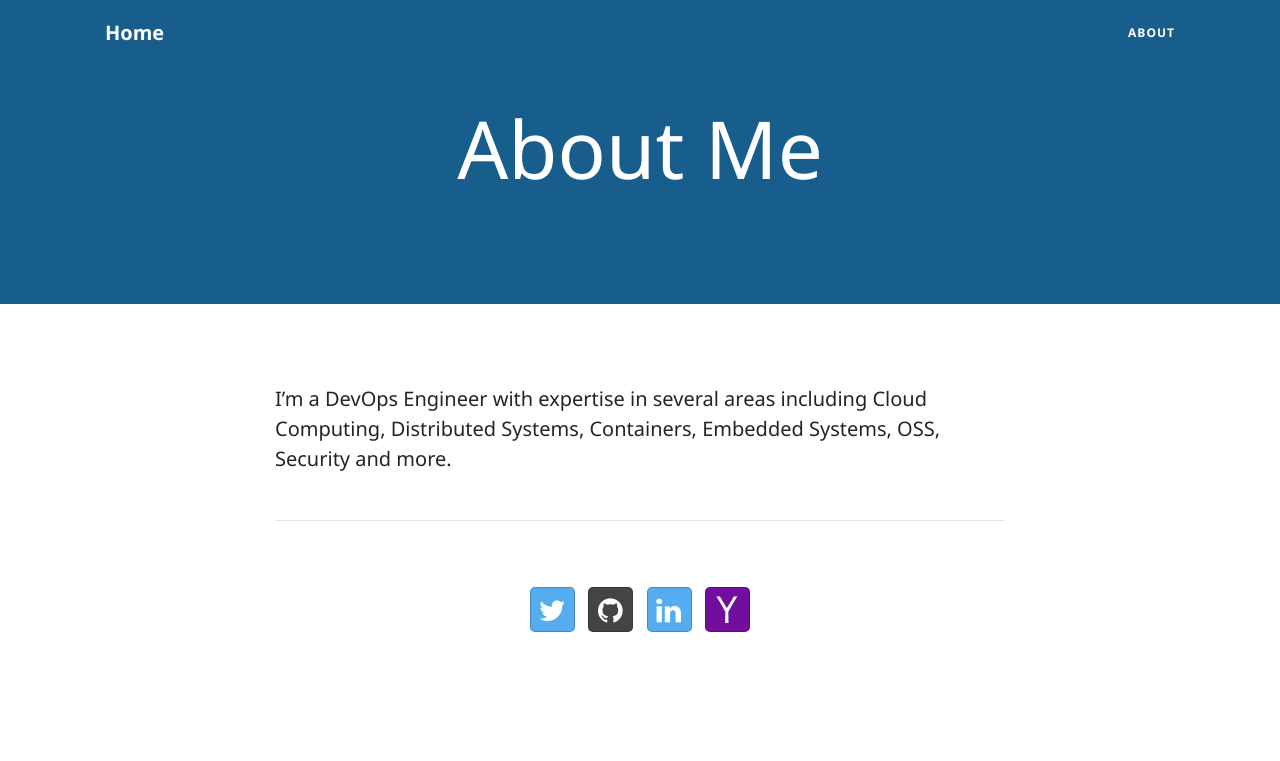
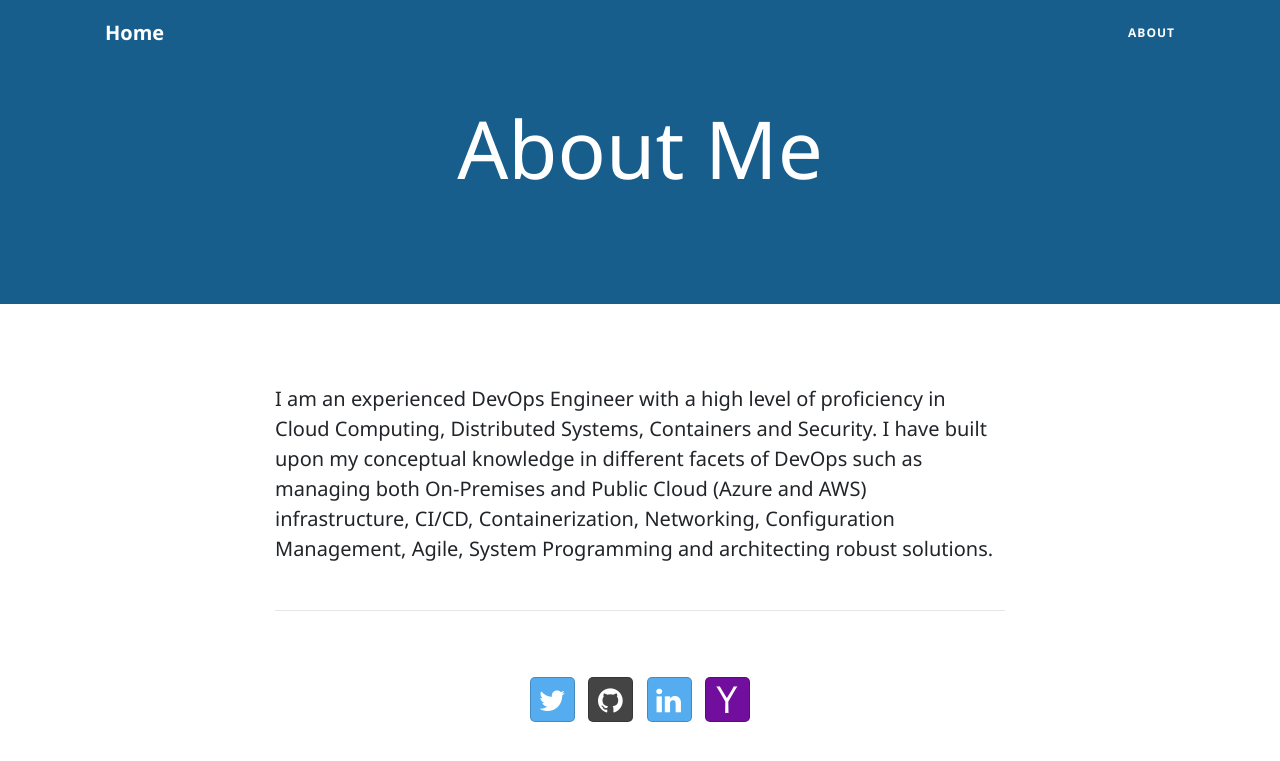
Before and after one commit to kjanshair/kjanshair.github.io, a Jekyll site: the page built from about.md, in a window 1280 px wide. Shown: the top 761 px of the page. Built offline with Jekyll 4.4.1, drawn with Linux system fonts in a browser that asks for light colours; nearby versions of some CDN libraries; comment, search, counter and statistics services are not loaded.

Commit message:
Update about.md

```diff
--- a/about.md
+++ b/about.md
@@ -4,4 +4,4 @@ title: About Me
 color: "#119AF4"
 ---
 
-I'm a DevOps Engineer with expertise in several areas including Cloud Computing, Distributed Systems, Containers, Embedded Systems, OSS, Security and more.
+I am an experienced DevOps Engineer with a high level of proficiency in Cloud Computing, Distributed Systems, Containers and Security. I have built upon my conceptual knowledge in different facets of DevOps such as managing both On-Premises and Public Cloud (Azure and AWS) infrastructure, CI/CD, Containerization, Networking, Configuration Management, Agile, System Programming and architecting robust solutions.
```
